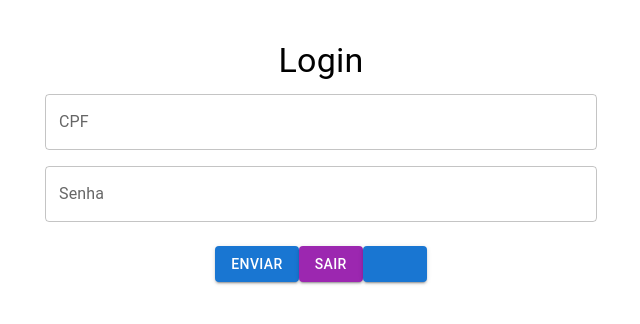
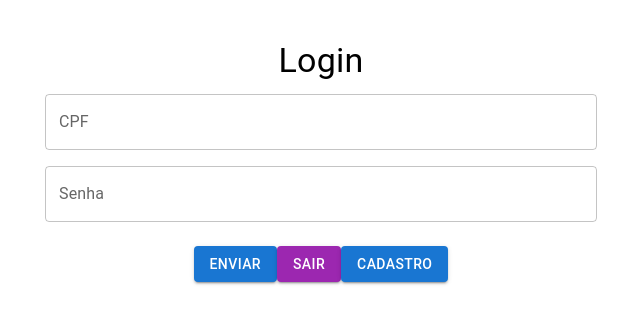
Before and after one commit to M4riotto/react-php, a React (Create React App) app in the folder frontend/: page /sign in a window 1280 px wide. Shown: the top 324 px of the page, without its empty margins (319-959 px from the left). Built offline with nearby package versions, Linux system fonts and the light colour scheme; no server answers.

Commit message:
btn text and mini drawer closed

```diff
--- a/frontend/src/components/MiniDrawer.jsx
+++ b/frontend/src/components/MiniDrawer.jsx
@@ -98,7 +98,7 @@ const Drawer = styled(MuiDrawer, { shouldForwardProp: (prop) => prop !== 'open'
 
 const MiniDrawer = ({ children }) => {
     // const theme = useTheme()
-    const [open, setOpen] = React.useState(true);
+    const [open, setOpen] = React.useState(false);
 
     const handleDrawerOpen = () => {
         setOpen(!open);
--- a/frontend/src/pages/Sign.jsx
+++ b/frontend/src/pages/Sign.jsx
@@ -89,7 +89,7 @@ const Sign = () => {
             </Button>
             <Logout />
             <Button variant="contained" color="primary" onClick={() => navigate('/cadastro')}>
-
+              Cadastro
             </Button>
           </Box>
         </form>
```
